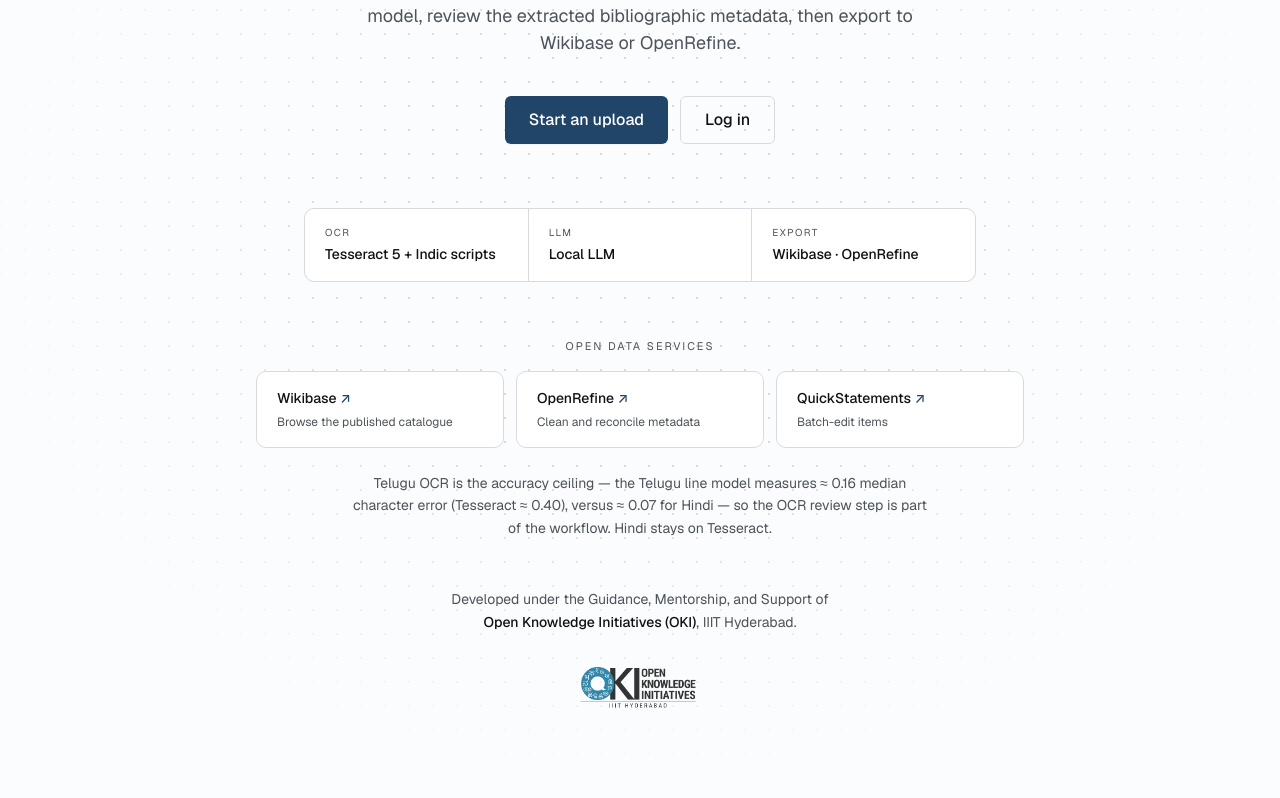
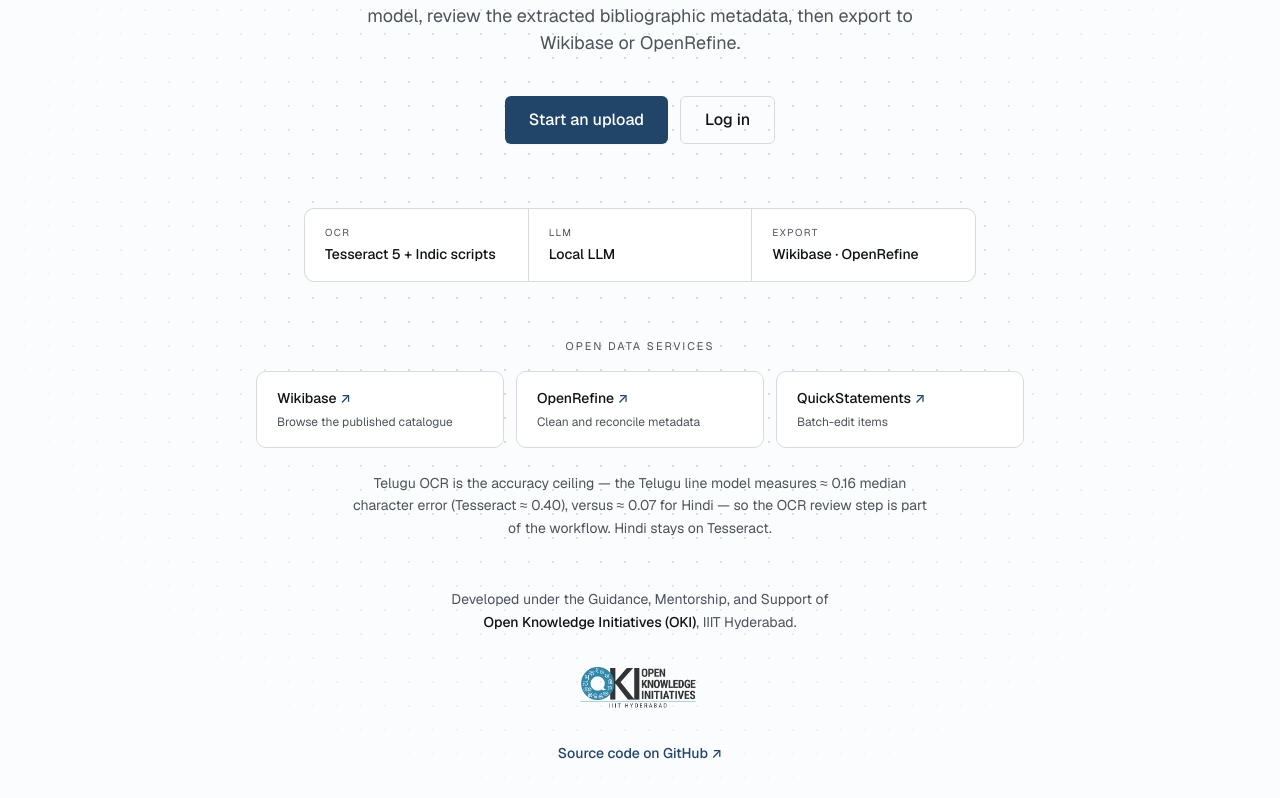
Before and after one commit to Agamya-Samuel/indic-book-metadata-extractor-v2, a Next.js app in the folder frontend/: page / in a window 1280 px wide. Shown: the part 336-1134 px from the top of the page. Before the commit the page ends 1103 px from the top, so only its background shows below. Built offline with nearby package versions, Linux system fonts and the light colour scheme; no server answers.

Commit message:
feat(home): link to the GitHub repository
Add a "Source code on GitHub" link to the homepage, next to the OKI
attribution, pointing at the project repository.

```diff
--- a/frontend/src/app/page.tsx
+++ b/frontend/src/app/page.tsx
@@ -186,6 +186,15 @@ export default function Home() {
             className="h-auto w-[120px] sm:w-[144px] opacity-80"
             priority={false}
           />
+          <a
+            href="https://github.com/Agamya-Samuel/indic-book-metadata-extractor-v2"
+            target="_blank"
+            rel="noopener noreferrer"
+            className="text-[length:var(--text-sm)] font-medium text-[var(--accent-text)] hover:underline"
+          >
+            Source code on GitHub{" "}
+            <span aria-hidden="true">↗</span>
+          </a>
         </div>
       </div>
     </div>
```
